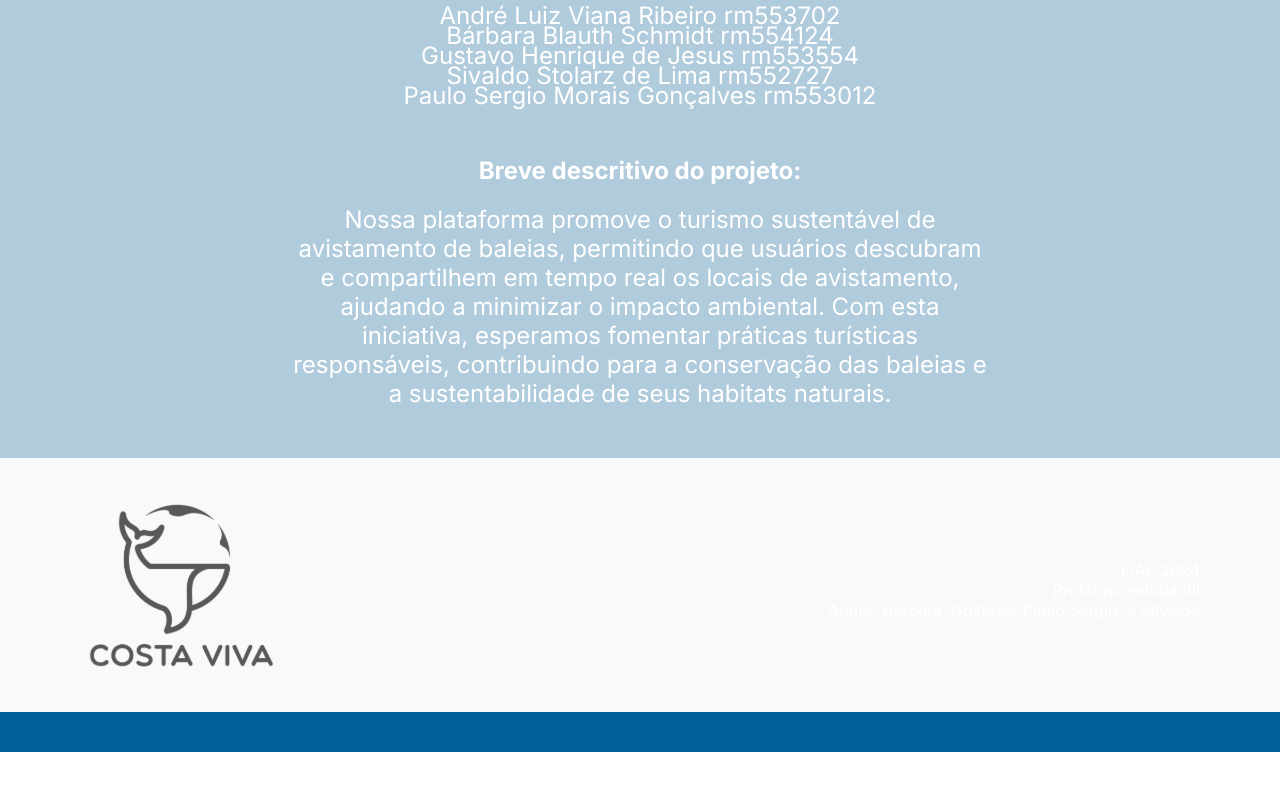
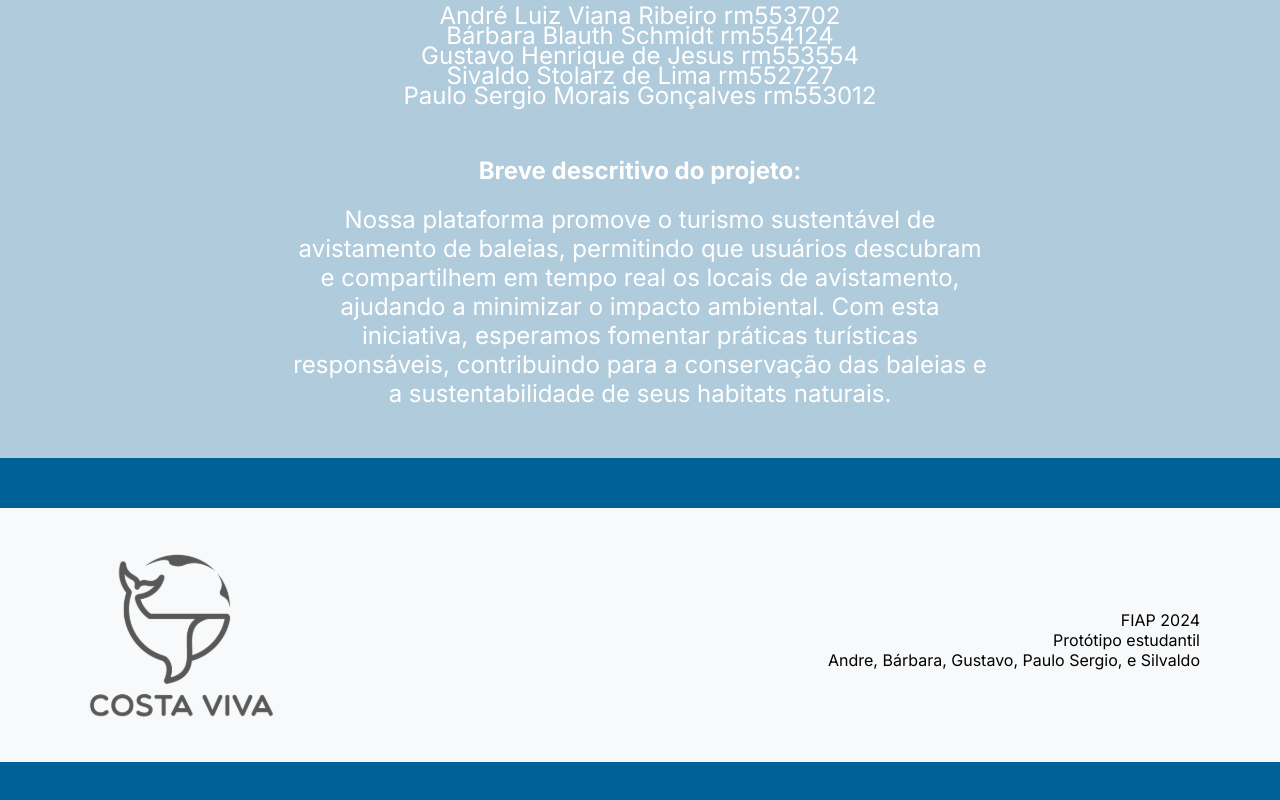
Before and after one commit to FIAP-SE/GlobalSolutions-CostaViva, a React (Vite) app: page / in a window 1280 px wide. Shown: the part 713-1513 px from the top of the page. Before the commit the page ends 1465 px from the top, so only its background shows below. Built offline with nearby package versions, Linux system fonts and the light colour scheme.

Commit message:
Correções

```diff
--- a/src/components/Footer/styles.css
+++ b/src/components/Footer/styles.css
@@ -1,6 +1,7 @@
 footer {
     padding: 30px 80px 20px 80px;
     border-bottom: 40px solid #006098;
+    margin-top: 50px;
 }
 
 .blv-footer-container {
@@ -17,3 +18,7 @@ footer {
 .blv-footer-container img {
     width: 200px;
 }
+
+.blv-footer-container p {
+    color: black;
+}
```
